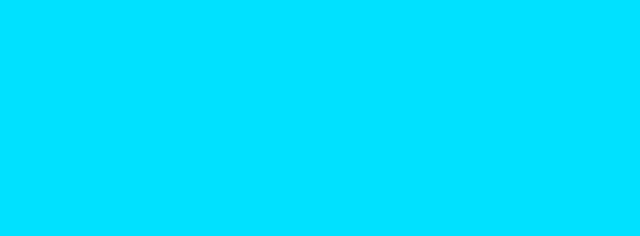
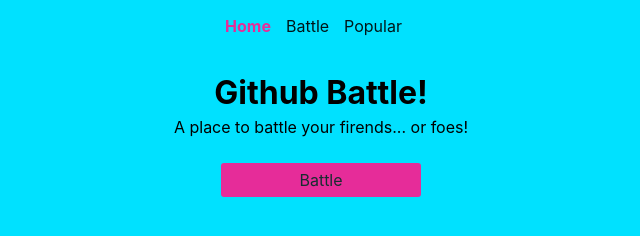
Before and after one commit to wunderman4/React-Battle-App, a React app: page / in a window 1280 px wide. Shown: the whole page, without its empty margins (319-959 px from the left). Built offline with nearby package versions, Linux system fonts and the light colour scheme.

Commit message:
Daily Upload

```diff
--- a/src/components/App.js
+++ b/src/components/App.js
@@ -1,7 +1,8 @@
+import React from "react";
 import Popular from "./Popular";
 import { BrowserRouter as Router, Route } from "react-router-dom";
-import React from "react";
 import Nav from "./Nav";
+import Home from "./Home";
 //var React = require("react");
 //var Popular = require("./Popular");
 
@@ -10,7 +11,9 @@
     return (
       <Router>
         <div className="container">
-          <Route path="/popular" Component={Popular} />
+          <Nav />
+          <Route exact path="/" component={Home} />
+          <Route path="/popular" component={Popular} />
         </div>
       </Router>
     );
--- /dev/null
+++ b/src/components/Home.js
@@ -0,0 +1,18 @@
+import React from "react";
+import { Link } from "react-router-dom";
+
+class Home extends React.Component {
+  render() {
+    return (
+      <div className="home-container">
+        <h1>Github Battle!</h1>
+        <p>A place to battle your firends... or foes!</p>
+        <Link className="button" to="/battle">
+          Battle
+        </Link>
+      </div>
+    );
+  }
+}
+
+export default Home;
--- a/src/components/Nav.js
+++ b/src/components/Nav.js
@@ -1,4 +1,4 @@
-import React from "react-dom";
+import React from "react";
 import { NavLink } from "react-router-dom";
 
 const Nav = () => {
--- a/src/components/Popular.js
+++ b/src/components/Popular.js
@@ -1,6 +1,8 @@
 import * as api from "../utils/api";
-var React = require("react");
-var PropTypes = require("prop-types");
+import React from "react";
+import PropTypes from "prop-types";
+//var React = require("react");
+//var PropTypes = require("prop-types");
 //var api = require("../utils/api");
 
 const SelectLanguage = props => {
--- a/src/index.css
+++ b/src/index.css
@@ -4,6 +4,7 @@
 Primary: #00E1FF (Light Blue)
 Secondary:  #CCB714 (Gold)
 Accent: #FF198E (Pink)
+Selected Link: #FF198E (Red)
 
 AltBlue: #129FB2
 AltGold: #B29F09
@@ -16,6 +17,12 @@
   font-family: -apple-system, BlinkMacSystemFont, Segoe UI, Roboto, Oxygen-Sans,
     Ubuntu, Cantarell, Helvetica, Neue, sans-serif;
 }
+h1 {
+  margin-bottom: 5px;
+}
+p {
+  margin-top: 0px;
+}
 .container {
   max-width: 1200px;
   margin: 0 auto;
@@ -25,6 +32,10 @@
 }
 li {
   list-style-type: none;
+}
+a {
+  text-decoration: none;
+  color: black;
 }
 .languages {
   display: flex;
@@ -62,4 +73,45 @@
 }
 .active {
   font-weight: bold;
+  color: #ff198e;
 }
+.nav {
+  display: flex;
+  justify-content: center;
+}
+.nav li {
+  opacity: .90;
+  margin-right: 15px;
+}
+.nav li:hover {
+  opacity: 1;
+}
+.nav li:active {
+  transform: translateY(1px);
+}
+.home-container {
+  display: flex;
+  flex-direction: column;
+  align-items: center;
+}
+.button {
+  opacity: .90;
+  color: #1a1a1a;
+  background: #ff198e;
+  border: none;
+  font-size: 16px;
+  border-radius: 3px;
+  width: 200px;
+  text-align: center;
+  display: block;
+  padding: 7px 0;
+  margin: 10px auto;
+}
+.button:hover:enabled {
+  opacity: 1;
+  background: #ff198e;
+  text-decoration: none;
+}
+.button:active {
+  transform: translateY(1px);
+}
```
